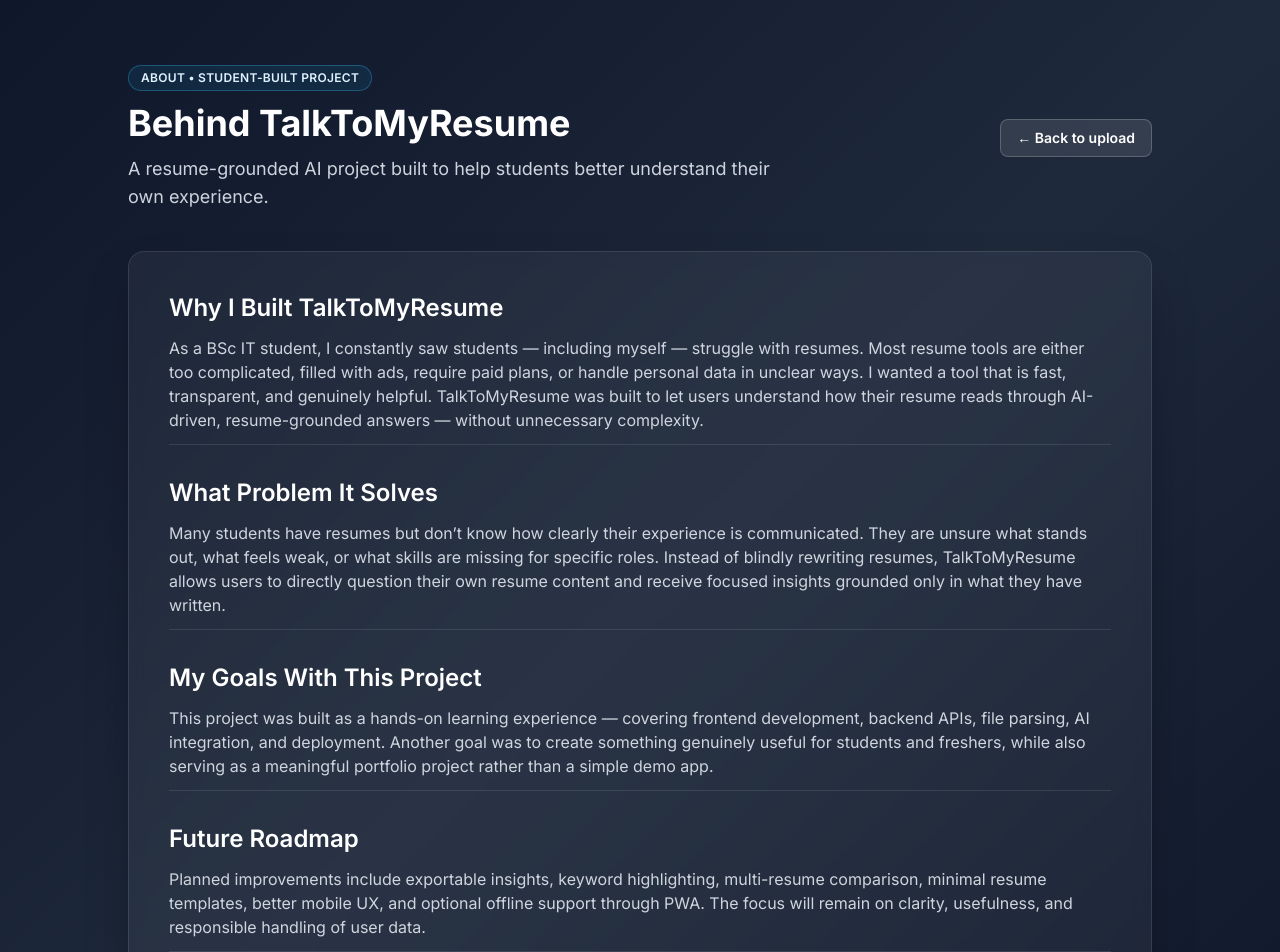
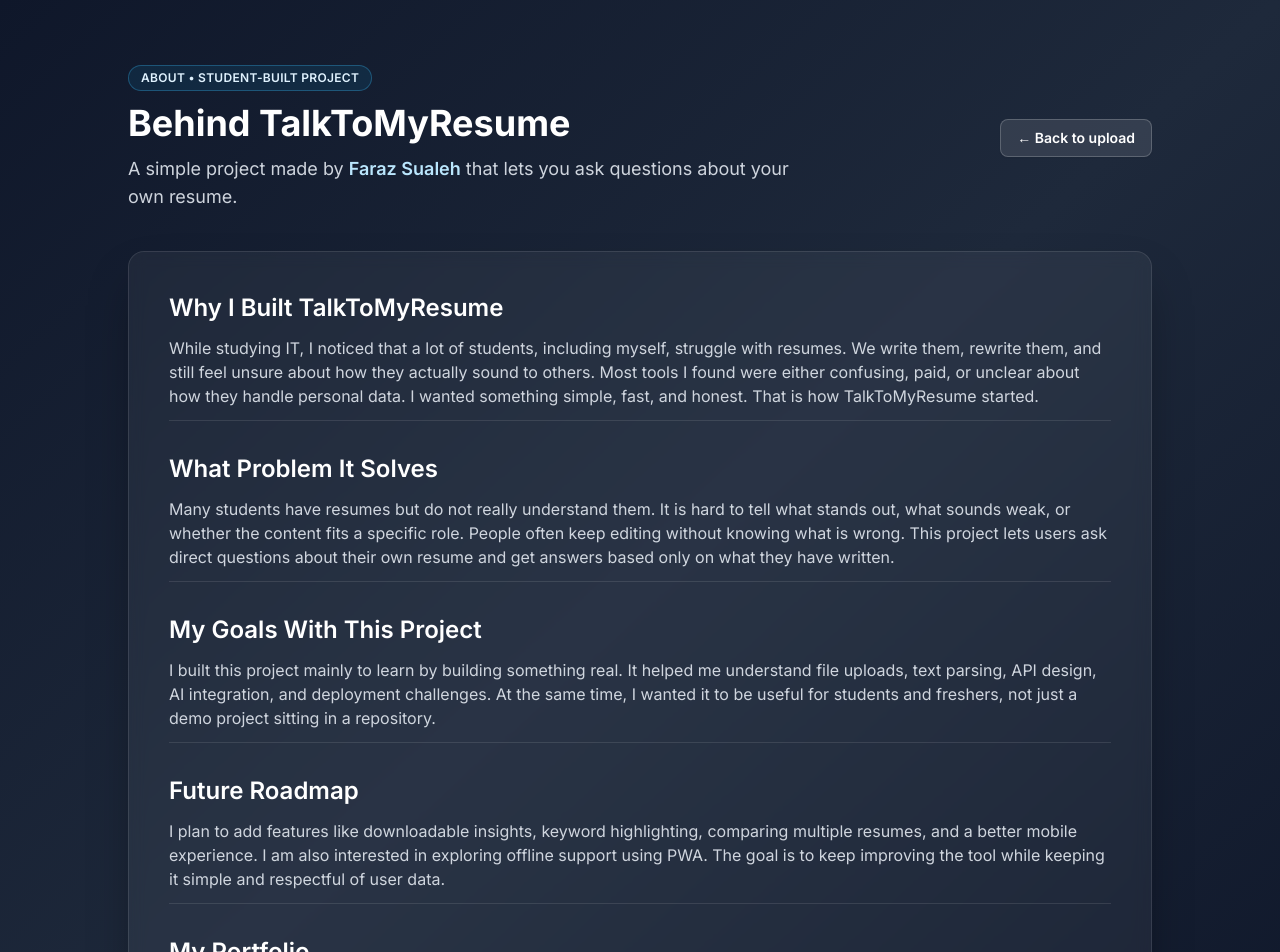
Before and after one commit to FarazSualeh/talk-to-my-resume, a Next.js app: page /about in a window 1280 px wide. Shown: the top 952 px of the page. Built offline with nearby package versions, Linux system fonts and the light colour scheme.

Commit message:
Updated About page texts

```diff
--- a/app/about/page.tsx
+++ b/app/about/page.tsx
@@ -11,28 +11,28 @@ export default function AboutPage() {
         {
           title: 'Why I Built TalkToMyResume',
           body:
-        "As a BSc IT student, I constantly saw students — including myself — struggle with resumes. Most resume tools are either too complicated, filled with ads, require paid plans, or handle personal data in unclear ways. I wanted a tool that is fast, transparent, and genuinely helpful. TalkToMyResume was built to let users understand how their resume reads through AI-driven, resume-grounded answers — without unnecessary complexity.",
+            "While studying IT, I noticed that a lot of students, including myself, struggle with resumes. We write them, rewrite them, and still feel unsure about how they actually sound to others. Most tools I found were either confusing, paid, or unclear about how they handle personal data. I wanted something simple, fast, and honest. That is how TalkToMyResume started."
         },
         {
           title: 'What Problem It Solves',
           body:
-        "Many students have resumes but don’t know how clearly their experience is communicated. They are unsure what stands out, what feels weak, or what skills are missing for specific roles. Instead of blindly rewriting resumes, TalkToMyResume allows users to directly question their own resume content and receive focused insights grounded only in what they have written.",
+            "Many students have resumes but do not really understand them. It is hard to tell what stands out, what sounds weak, or whether the content fits a specific role. People often keep editing without knowing what is wrong. This project lets users ask direct questions about their own resume and get answers based only on what they have written."
         },
         {
           title: 'My Goals With This Project',
           body:
-        "This project was built as a hands-on learning experience — covering frontend development, backend APIs, file parsing, AI integration, and deployment. Another goal was to create something genuinely useful for students and freshers, while also serving as a meaningful portfolio project rather than a simple demo app.",
+            "I built this project mainly to learn by building something real. It helped me understand file uploads, text parsing, API design, AI integration, and deployment challenges. At the same time, I wanted it to be useful for students and freshers, not just a demo project sitting in a repository."
         },
         {
           title: 'Future Roadmap',
           body:
-        "Planned improvements include exportable insights, keyword highlighting, multi-resume comparison, minimal resume templates, better mobile UX, and optional offline support through PWA. The focus will remain on clarity, usefulness, and responsible handling of user data.",
+            "I plan to add features like downloadable insights, keyword highlighting, comparing multiple resumes, and a better mobile experience. I am also interested in exploring offline support using PWA. The goal is to keep improving the tool while keeping it simple and respectful of user data."
         },
         {
           title: 'My Portfolio',
           body:
-        "You can explore more of my projects and work here:",
-    },
+            "You can check out more of my projects and work here:"
+        }
       ]
 
   return (
@@ -49,7 +49,16 @@ export default function AboutPage() {
                 Behind TalkToMyResume
               </h1>
               <p className="text-slate-200/90 text-base md:text-lg max-w-2xl">
-                A resume-grounded AI project built to help students better understand their own experience.
+                A simple project made by{" "}
+                <a
+                    href="https://faraz-sualeh-portfolio.vercel.app/"
+                    target="_blank"
+                    rel="noreferrer"
+                    className="text-primary-200 font-semibold hover:underline"
+                >
+                    Faraz Sualeh
+                </a>{" "}
+                that lets you ask questions about your own resume.
               </p>
             </div>
             <div className="flex justify-start md:justify-end">
```
Lines whose indentation alone changed are shown as unchanged.
